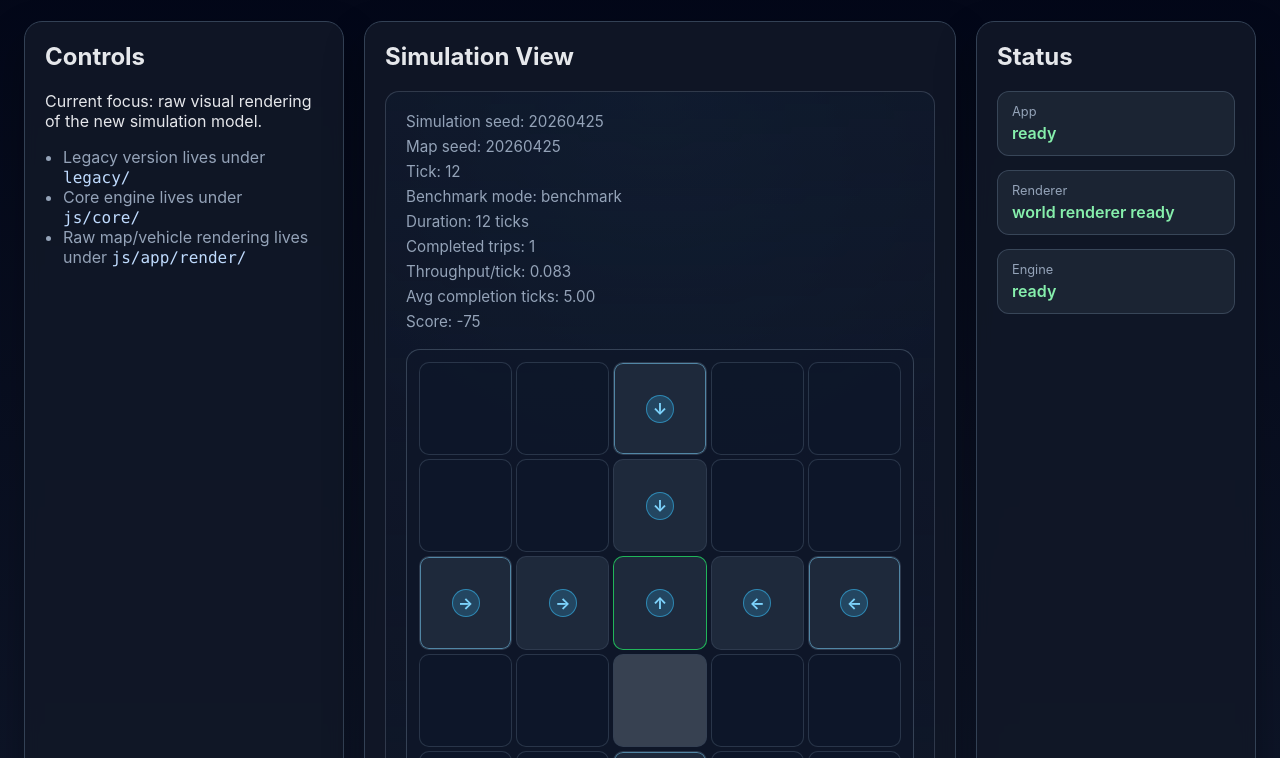
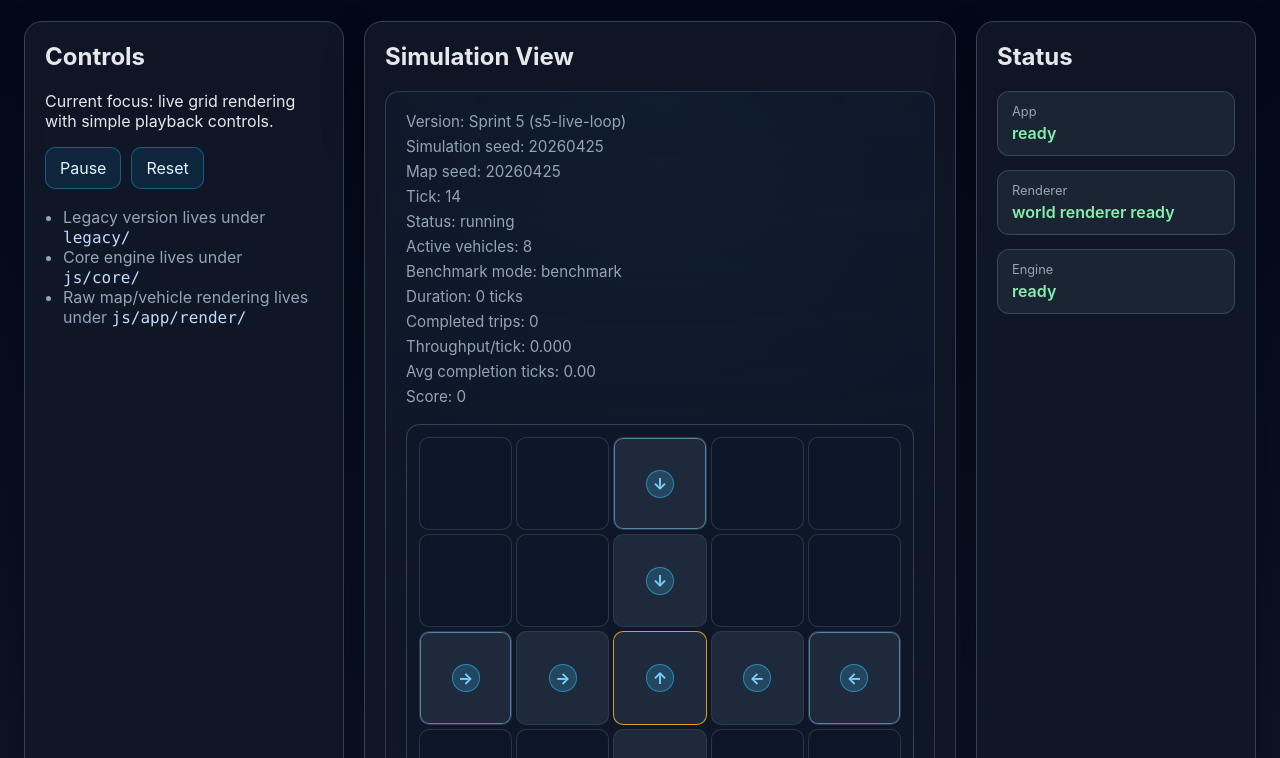
Before and after one commit to jesjobom/transit-game-js, a website: page transit.html in a window 1280 px wide. Shown: the part 92-850 px from the top of the page. Drawn offline with Linux system fonts and the light colour scheme.

Commit message:
feat: add sprint 5 live playback controls and version footer

```diff
--- a/css/app.css
+++ b/css/app.css
@@ -26,6 +26,10 @@
 code {
   font-family: "SFMono-Regular", Consolas, "Liberation Mono", Menlo, monospace;
   color: #bfdbfe;
+}
+
+button {
+  font: inherit;
 }
 
 .app-shell {
@@ -83,6 +87,25 @@
 .panel--controls ul {
   padding-left: 18px;
   color: var(--muted);
+}
+
+.control-buttons {
+  display: flex;
+  gap: 10px;
+  margin-bottom: 18px;
+}
+
+.control-buttons button {
+  border: 1px solid rgba(56, 189, 248, 0.35);
+  background: rgba(14, 165, 233, 0.12);
+  color: #e0f2fe;
+  border-radius: 10px;
+  padding: 10px 14px;
+  cursor: pointer;
+}
+
+.control-buttons button:hover {
+  background: rgba(14, 165, 233, 0.18);
 }
 
 .simulation-root {
@@ -201,6 +224,14 @@
   color: #86efac;
 }
 
+.app-footer {
+  margin-top: 18px;
+  display: flex;
+  justify-content: flex-end;
+  color: var(--muted);
+  font-size: 0.9rem;
+}
+
 @media (max-width: 1080px) {
   .layout {
     grid-template-columns: 1fr;
--- a/js/app/main.js
+++ b/js/app/main.js
@@ -1,17 +1,87 @@
+import { createBenchmarkShell } from './benchmark/benchmark-shell.js';
+import { createRenderer } from './render/renderer.js';
 import { createAppShell } from './ui/app-shell.js';
-import { createRenderer } from './render/renderer.js';
-import { createBenchmarkShell } from './benchmark/benchmark-shell.js';
+import { buildSimulationSummary } from './ui/view-model.js';
+import { APP_VERSION, BUILD_TAG } from './version.js';
+import { createEngine } from '../core/engine.js';
 import { createWorldState } from '../core/world.js';
-import { createEngine } from '../core/engine.js';
+
+const TICK_INTERVAL_MS = 350;
 
 function boot() {
+  let state = createSimulationState();
+  const renderer = createRenderer(document.getElementById('simulation-root'));
+  const benchmark = createBenchmarkShell();
+  const appShell = createAppShell({
+    world: state.world,
+    engine: state.engine,
+    renderer,
+    benchmark,
+    appVersion: `${APP_VERSION} (${BUILD_TAG})`
+  });
+
+  let timerId = null;
+
+  appShell.bindControls({
+    onPlayPause() {
+      if (timerId) {
+        stopLoop();
+      } else {
+        startLoop();
+      }
+    },
+    onReset() {
+      stopLoop();
+      state = createSimulationState();
+      render();
+    }
+  });
+
+  render();
+  startLoop();
+
+  function startLoop() {
+    if (timerId || state.world.status === 'completed') {
+      appShell.setRunningState(false);
+      return;
+    }
+
+    appShell.setRunningState(true);
+    timerId = window.setInterval(() => {
+      state.engine.tick();
+      render();
+
+      if (state.world.status === 'completed') {
+        stopLoop();
+      }
+    }, TICK_INTERVAL_MS);
+  }
+
+  function stopLoop() {
+    if (timerId) {
+      window.clearInterval(timerId);
+      timerId = null;
+    }
+
+    appShell.setRunningState(false);
+  }
+
+  function render() {
+    const report = state.engine.getReport();
+    renderer.renderWorld(state.world, {
+      summaryLines: buildSimulationSummary(state.world, benchmark.summarize(report))
+    });
+  }
+}
+
+function createSimulationState() {
   const world = createWorldState({
     seed: 20260425,
     benchmark: {
       enabled: true,
       mode: 'benchmark',
       spawnRate: 0.6,
-      durationTicks: 12
+      durationTicks: 40
     },
     lights: [
       {
@@ -25,23 +95,11 @@
       }
     ]
   });
-  const engine = createEngine(world);
-  const renderer = createRenderer(document.getElementById('simulation-root'));
-  const benchmark = createBenchmarkShell();
 
-  createAppShell({ world, engine, renderer, benchmark });
-
-  engine.runTicks(world.config.benchmark.durationTicks);
-  const report = engine.getReport();
-
-  renderer.renderWorld(world, {
-    summaryLines: [
-      `Simulation seed: ${world.simulationSeed}`,
-      `Map seed: ${world.mapSeed}`,
-      `Tick: ${world.tick}`,
-      ...benchmark.summarize(report)
-    ]
-  });
+  return {
+    world,
+    engine: createEngine(world)
+  };
 }
 
 boot();
--- a/js/app/ui/app-shell.js
+++ b/js/app/ui/app-shell.js
@@ -1,13 +1,27 @@
-export function createAppShell({ world, engine, renderer, benchmark }) {
+export function createAppShell({ world, engine, renderer, benchmark, appVersion }) {
   setStatus('status-app', 'ready');
   setStatus('status-renderer', renderer.status);
   setStatus('status-engine', engine.status);
+  setVersion(appVersion);
 
   return {
     world,
     engine,
     renderer,
-    benchmark
+    benchmark,
+    bindControls({ onPlayPause, onReset } = {}) {
+      bindButton('control-play-pause', onPlayPause);
+      bindButton('control-reset', onReset);
+    },
+    setRunningState(isRunning) {
+      const button = document.getElementById('control-play-pause');
+      if (!button) {
+        return;
+      }
+
+      button.textContent = isRunning ? 'Pause' : 'Play';
+      button.dataset.running = String(isRunning);
+    }
   };
 }
 
@@ -20,3 +34,21 @@
   element.textContent = value;
   element.classList.add('status-ok');
 }
+
+function bindButton(id, handler) {
+  const element = document.getElementById(id);
+  if (!element || typeof handler !== 'function') {
+    return;
+  }
+
+  element.onclick = handler;
+}
+
+function setVersion(value) {
+  const element = document.getElementById('app-version');
+  if (!element) {
+    return;
+  }
+
+  element.textContent = value;
+}
--- /dev/null
+++ b/js/app/ui/view-model.js
@@ -0,0 +1,13 @@
+import { APP_VERSION, BUILD_TAG } from '../version.js';
+
+export function buildSimulationSummary(world, benchmarkSummaryLines = []) {
+  return [
+    `Version: ${APP_VERSION} (${BUILD_TAG})`,
+    `Simulation seed: ${world.simulationSeed}`,
+    `Map seed: ${world.mapSeed}`,
+    `Tick: ${world.tick}`,
+    `Status: ${world.status}`,
+    `Active vehicles: ${world.entities.vehicles.length}`,
+    ...benchmarkSummaryLines
+  ];
+}
--- /dev/null
+++ b/js/app/version.js
@@ -0,0 +1,2 @@
+export const APP_VERSION = 'Sprint 5';
+export const BUILD_TAG = 's5-live-loop';
--- a/transit.html
+++ b/transit.html
@@ -4,7 +4,7 @@
     <meta charset="UTF-8" />
     <meta name="viewport" content="width=device-width, initial-scale=1.0" />
     <title>Transit Game JS - Next</title>
-    <link rel="stylesheet" href="css/app.css" />
+    <link rel="stylesheet" href="css/app.css?v=s5-live-loop" />
   </head>
   <body>
     <div class="app-shell">
@@ -13,13 +13,17 @@
           <h1>Transit Game JS</h1>
           <p class="subtitle">Next-generation simulation bootstrap</p>
         </div>
-        <div class="version-badge">Sprint 4</div>
+        <div class="version-badge">Sprint 5</div>
       </header>
 
       <main class="layout">
         <section class="panel panel--controls">
           <h2>Controls</h2>
-          <p>Current focus: raw visual rendering of the new simulation model.</p>
+          <p>Current focus: live grid rendering with simple playback controls.</p>
+          <div class="control-buttons">
+            <button id="control-play-pause" type="button">Pause</button>
+            <button id="control-reset" type="button">Reset</button>
+          </div>
           <ul>
             <li>Legacy version lives under <code>legacy/</code></li>
             <li>Core engine lives under <code>js/core/</code></li>
@@ -41,8 +45,12 @@
           </dl>
         </aside>
       </main>
+
+      <footer class="app-footer">
+        <span>Version: <strong id="app-version">loading…</strong></span>
+      </footer>
     </div>
 
-    <script type="module" src="js/app/main.js"></script>
+    <script type="module" src="js/app/main.js?v=s5-live-loop"></script>
   </body>
 </html>
```
Also changed, not shown: BACKLOG.md (+5 -2 lines), test/unit/view-model.test.js (added, +23 -0 lines).
